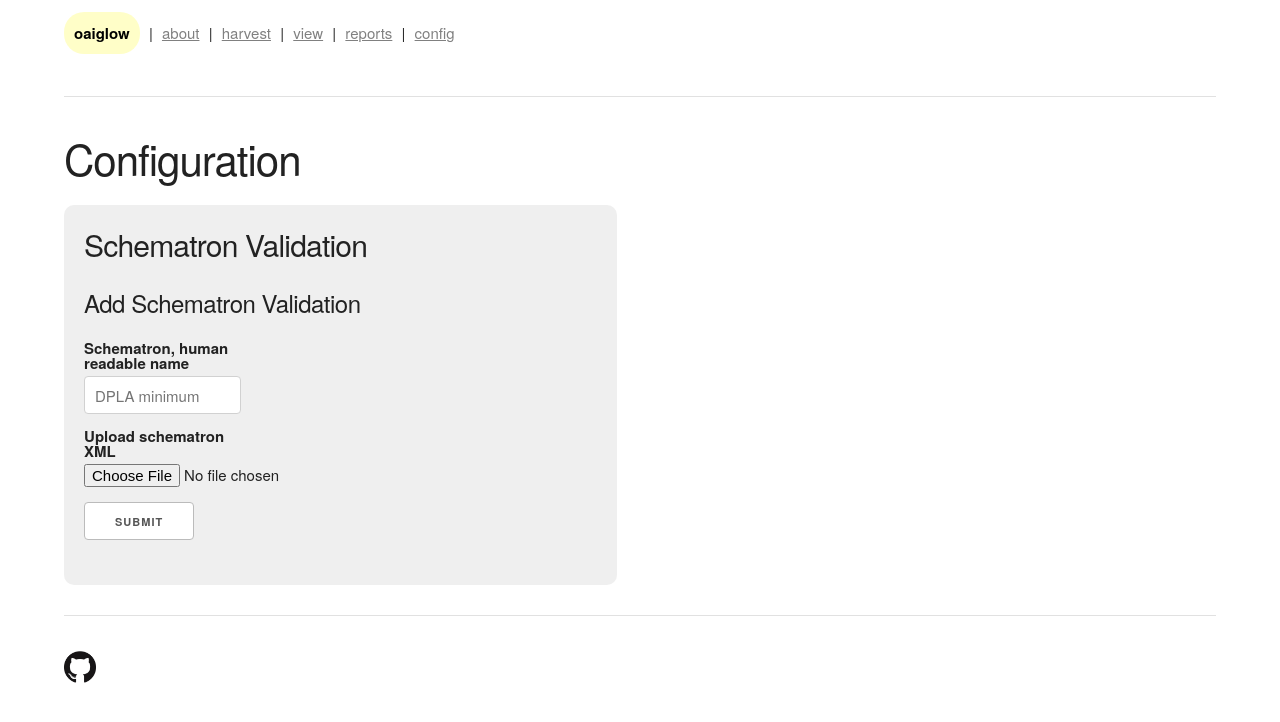
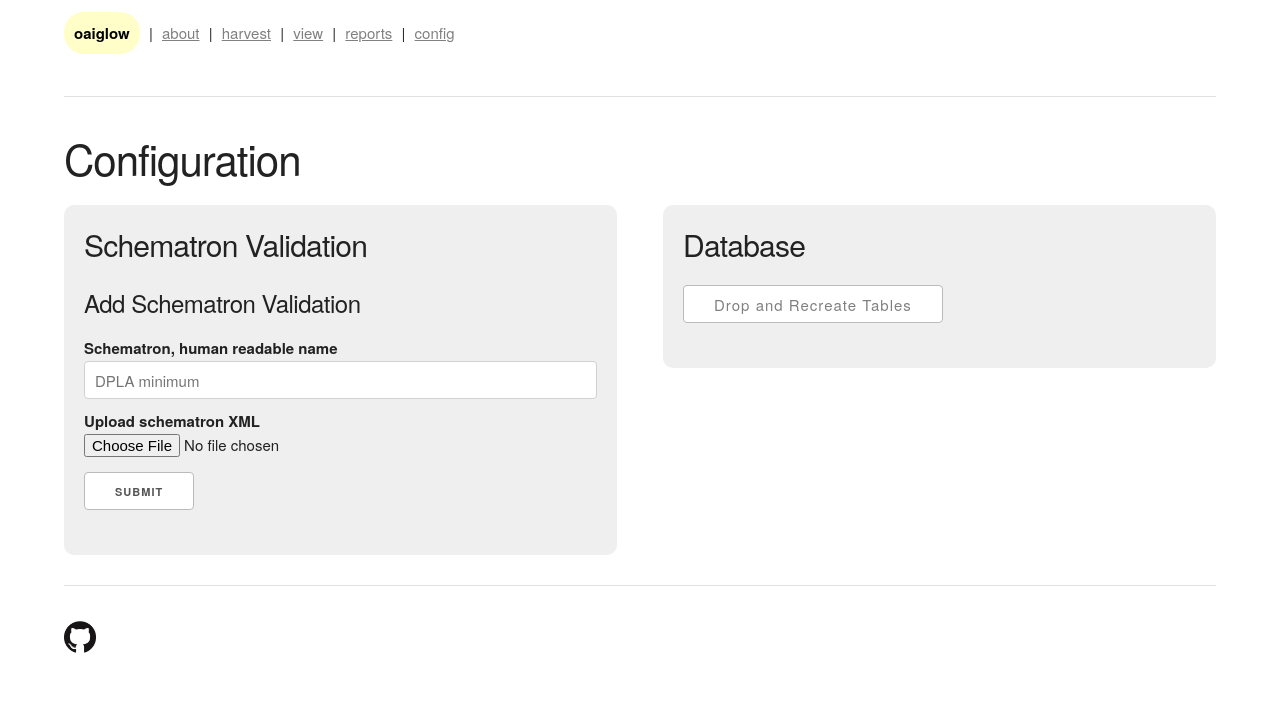
Before and after one commit to WSULib/oaiglow, a Flask app: template oaiglow/templates/config.html in a window 1280 px wide. Shown: the top 722 px of the page. Run offline with Flask 2, Linux system fonts and the light colour scheme; the template is opened without the code that fills it, so the values that code supplies are empty.

Commit message:
small updates, bag in swing

```diff
--- a/oaiglow/static/css/oaiglow.css
+++ b/oaiglow/static/css/oaiglow.css
@@ -86,3 +86,7 @@ table tr ul {
 input.white_background{
 	background-color: white;
 }
+
+.white_background {
+	background-color: white;
+}
--- a/oaiglow/templates/config.html
+++ b/oaiglow/templates/config.html
@@ -29,7 +29,7 @@
 		<h5>Add Schematron Validation</h5>
 		<form class="form" method="POST" action="{% if localConfig.OAIGLOW_APP_PREFIX_USE %}{{localConfig.OAIGLOW_APP_PREFIX}}{% endif %}/config/schematron/add" enctype="multipart/form-data">
 			<div class="row">
-			    <div class="four columns">
+			    <div class="twelve columns">
 			        <label for="exampleEmailInput">Schematron, human readable name</label>
 			        <input class="u-full-width" type="text" name="schematron_name" placeholder="DPLA minimum" id="schematron_name">
 			        <br><br>
@@ -41,6 +41,11 @@
 		    </div>
 		</form>
 	</div>
+
+	<div class="six columns config_section">
+		<h4>Database</h4>
+		<p><a href="{% if localConfig.OAIGLOW_APP_PREFIX_USE %}{{localConfig.OAIGLOW_APP_PREFIX}}{% endif %}/harvest/purge"><button class="btn white_background">Drop and Recreate Tables</button></a></p>
+	</div>
 </div>
 
 {% include 'footer.html' %}
--- a/oaiglow/templates/harvest.html
+++ b/oaiglow/templates/harvest.html
@@ -9,8 +9,8 @@
 <div class="row">
 	<div class="twelve columns">
 		<ul>
-			<li><a href="{% if localConfig.OAIGLOW_APP_PREFIX_USE %}{{localConfig.OAIGLOW_APP_PREFIX}}{% endif %}/harvest/purge">Clear currently harvested</a></li>
-			<li><a href="{% if localConfig.OAIGLOW_APP_PREFIX_USE %}{{localConfig.OAIGLOW_APP_PREFIX}}{% endif %}/harvest/all">Harvest all records</a></li>
+			<li><a href="{% if localConfig.OAIGLOW_APP_PREFIX_USE %}{{localConfig.OAIGLOW_APP_PREFIX}}{% endif %}/harvest/all">Full harvest</a></li>
+			<li><a href="#">Update all records</a></li>
 		</ul>
 	</div>
 </div>
--- a/oaiglow/views.py
+++ b/oaiglow/views.py
@@ -150,8 +150,8 @@ def wipe():
 	db.create_tables([Identifier, Record])
 	logging.info("tableWipe complete.")
 
-	flash("Records cleared.")
-	return redirect(url_for('harvest'))
+	flash("Tables dropped, recreated.  Records wiped.")
+	return redirect(url_for('config'))
 
 
 ####################
@@ -294,7 +294,7 @@ def sr_update(identifier):
 		record.update()
 
 		# trigger validation
-		record.validate_schematron()
+		record.validate_schematrons()
 
 		return render_template("record_single.html",localConfig=localConfig, record=record, app_msg="Record updated!")
 
```
Also changed, not shown: todo.md (+0 -5 lines).
